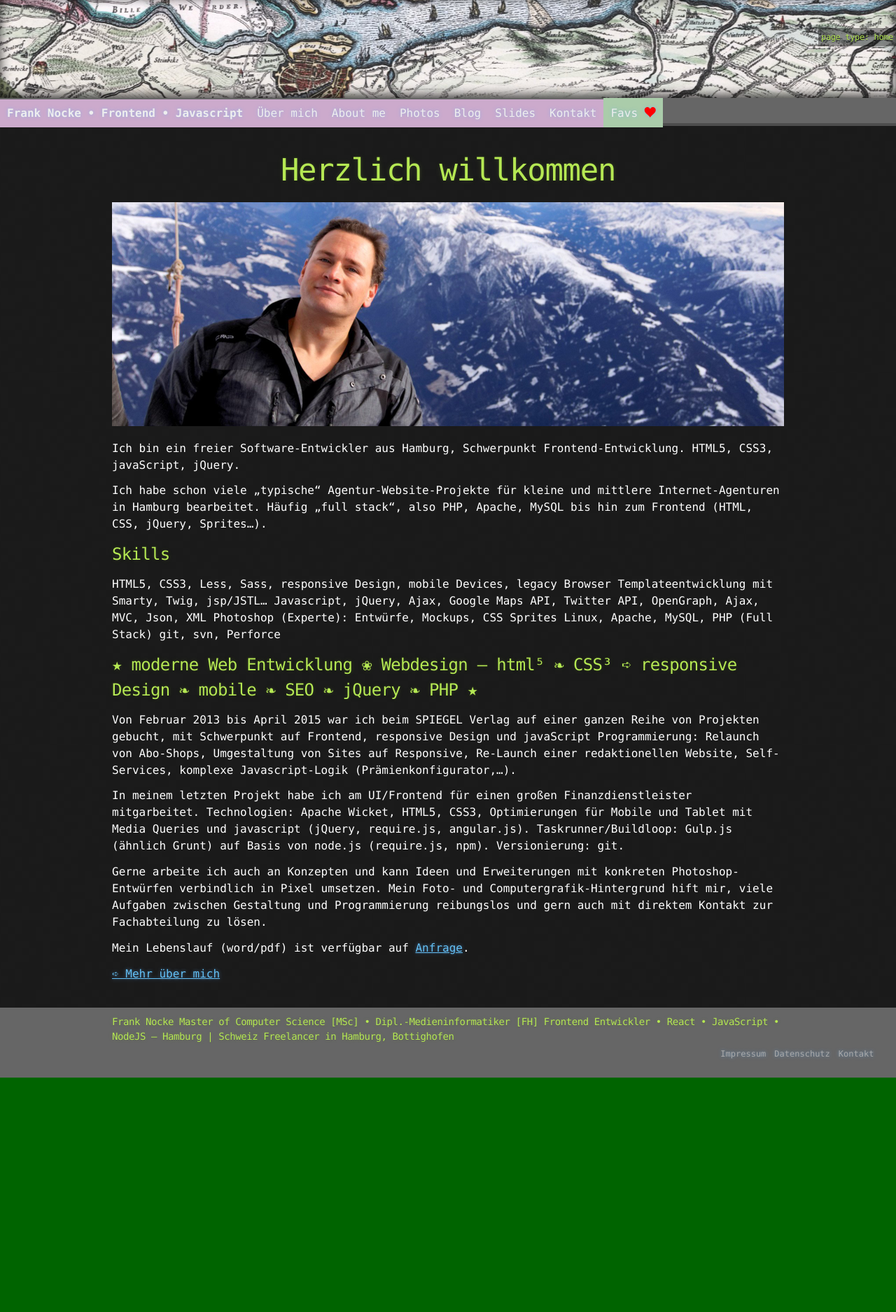
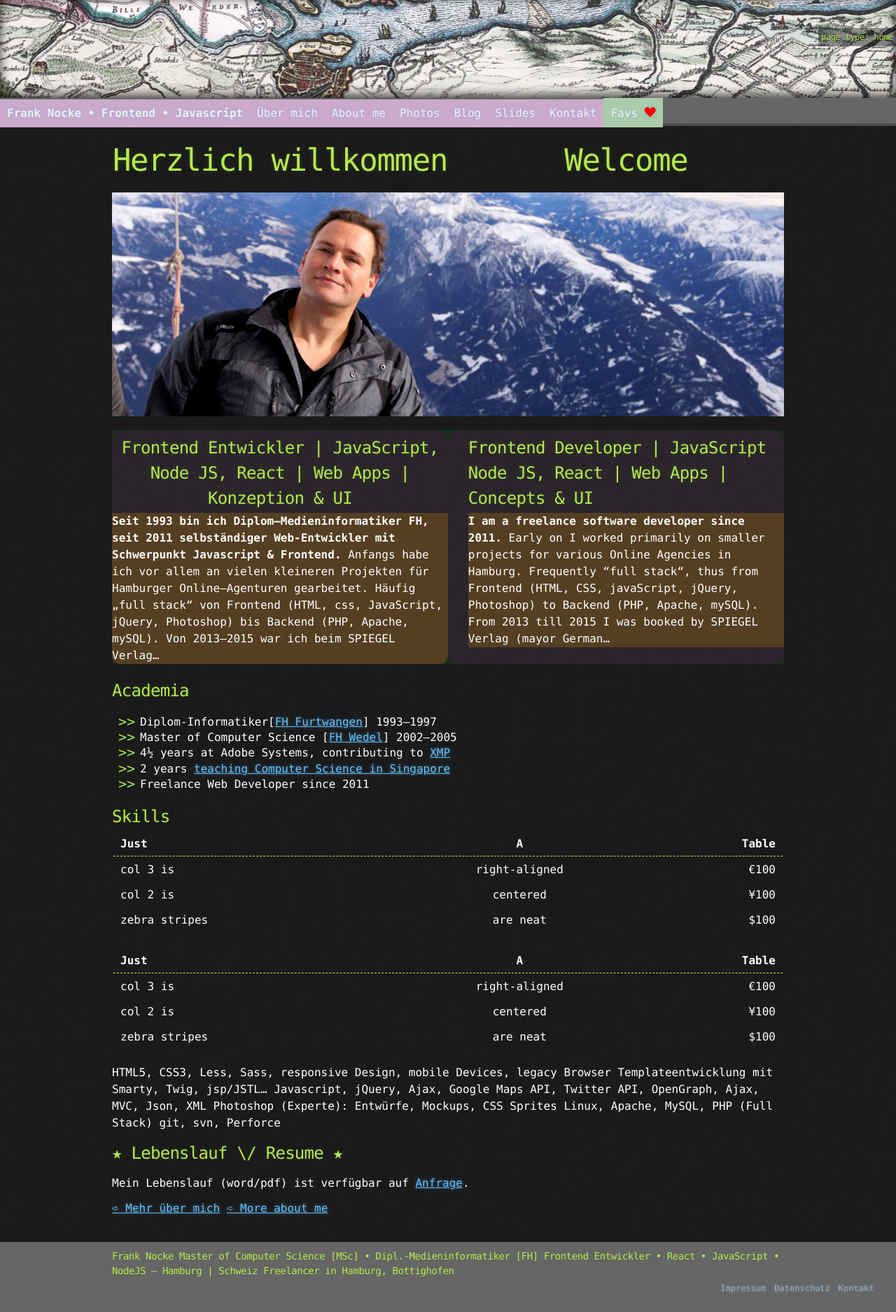
Before and after one commit to nocke/jekyll.nocke.de, a Jekyll site: the page built from index.md, in a window 1280 px wide. Shown: the whole page at 70% size. Built offline with Jekyll 4.4.1, drawn with Linux system fonts in a browser that asks for light colours; our own code applies the rules of GitHub Pages for plain Markdown files; before the commit the page ends 1540 px from its top, so only the background shows below that.

Commit message:
introMD done, pimping index page

```diff
--- /dev/null
+++ b/_includes/intro_DE.md
@@ -0,0 +1,7 @@
+**Seit 1993 bin ich Diplom–Medieninformatiker FH, seit 2011 selbständiger Web-Entwickler mit Schwerpunkt Javascript & Frontend.** Anfangs habe ich vor allem an vielen kleineren Projekten für Hamburger Online–Agenturen gearbeitet. Häufig „full stack“ von Frontend (HTML, css, JavaScript, jQuery, Photoshop) bis Backend (PHP, Apache, mySQL).
+
+Von 2013–2015 war ich beim SPIEGEL Verlag auf einer ganzen Reihe von Projekten gebucht: Relaunch von Abo–Shops, Websites, Mobilversionen bzw. Erweiterung auf Responsive.
+
+Seitdem arbeite ich überwiegend auf Javascript-Stacks: NodeJS, React (router, redux), gulp, webpack, ejs. ES6, teilweise ES7, teilweise Typescript. Ein Schwerpunkt liegt unverändert im Bereich styling/mobiler/responsive mit less, sass und stylus. An IDEs nutze ich bevorzugt Visual Studio Code und Netbeans unter Linux [Ubuntu MATE].
+
+Vor meiner Selbständigkeit habe ich 5 Jahre für Adobe C++ programmiert, einen Master of Computer Science an der FH Wedel draufgesetzt und 2 Jahre in Singapur einer Hochschule im Bereich Medieninformatik unterrichtet. In den 90ern habe ich intensiv Computer­grafik und Bildbearbeitung betrieben, und kann Ideen mit Photoshop schnell in Pixel umsetzen.. Dieser grafische Hintergrund hilft oft, konzeptionelle Fragen zwischen Programmierung, UI und Stake Holdern einfach und direkt zu lösen.
--- /dev/null
+++ b/_includes/intro_EN.md
@@ -0,0 +1,10 @@
+**I am a freelance software developer since 2011.** Early on I worked primarily on smaller projects for various Online Agencies in Hamburg. Frequently “full stack“, thus from Frontend (HTML, CSS, javaScript, jQuery, Photoshop) to Backend (PHP, Apache, mySQL).
+
+From 2013 till 2015 I was booked by SPIEGEL Verlag (mayor German news magazine) on a number of projects: Relauch of subscription-shops, marketing and editorial websites, premium configuration modules (complex javaScript). With focus on Frontend, Styling and Responsive Design.
+
+On my most recent projects I primarily worked on React JS Web Apps:
+Node JS, npm, gulp, webpack, react-router, redux, ejs, css (less/stylus/sass/jeet), ES6, partially Typescript. As IDEs I use Visual Studio Code and Netbeans unter Linux.
+
+Beside implementation I do like conceptual work and can deliver Photoshop designs and mockups for additional features. In the 90ies I worked a lot on computer graphics and compositing. This “pixelpushing background” often helps me, to reduce overhead between design and coding and clarify tasks directly with stake holders.
+
+In a permanent role I worked nearly 5 years for Adobe Systems and spent another two 2 years at a Polytechnic in Singapore teaching Media Computer Science.
--- a/_sass/column.sass
+++ b/_sass/column.sass
@@ -8,7 +8,7 @@
     display: table
     table-layout: fixed // don't fudge depending on content
     width: 100%
-    padding: 2% 0
+    padding: 0
 
     header
         display: table-header-group
--- a/_sass/component.sass
+++ b/_sass/component.sass
@@ -0,0 +1,20 @@
+
+
+body .bilingual
+  background: rgba(green, .2)
+
+  a
+    +radiusL
+    background: rgba(purple, .2)
+    overflow: hidden
+    text-overflow: ellipsis
+    &:hover, &:focus
+      background: rgba(white, .2)
+
+  // height limiter (can't do on table)
+  span
+    display: block
+    background: rgba(orange, .2)
+    //height: 12em
+    overflow: hidden
+    text-overflow: ellipsis
--- a/_sass/mixin.sass
+++ b/_sass/mixin.sass
@@ -6,6 +6,12 @@ $shadowTiny: 0 1px 1px rgba( black, .6)
 
 .shadow-tiny-text
   text-shadow: 0 .5px 1px rgba( black, .6)
+
+=radiusL()
+  border-radius: $radiusL
+
+=radiusS()
+  border-radius: $radiusS
 
 
 // have buttons jump out ------------------
--- a/_sass/variables.sass
+++ b/_sass/variables.sass
@@ -13,3 +13,6 @@ $grayLight: #eee
 
 $hackerGreen: #b5e853
 $hackerBlue:  #63c0f5
+
+$radiusL: 12px
+$radiusS: 4px
--- a/index.md
+++ b/index.md
@@ -1,18 +1,57 @@
 ---
 layout: home
+bodyclass: home
 ---
 
-# Herzlich willkommen
+<div class='multi-col'>
+    <div class='col h1 center zbounce1'>Herzlich willkommen</div>
+    <div class='col h1 center zdrop1'>Welcome</div>
+</div>
 
 ![Frank Nocke](img/frank-nocke/frank-nocke-portrait-ballon.jpg){:class="img-responsive"}
 
-Ich bin ein freier Software-Entwickler aus Hamburg, Schwerpunkt Frontend-Entwicklung. HTML5, CSS3, javaScript, jQuery.
+{% capture introDE %}{% include intro_DE.md %}{% endcapture %}
+{% capture introEN %}{% include intro_EN.md %}{% endcapture %}
 
-<!-- TODO → English Version -->
+<section class='multi-col bilingual'>
+    <a lang='de' href='{% link _pages/werdegang-deutsch.md %}' class='col plain'>
+        <h1 class='h2'>Frontend Entwickler | JavaScript, Node JS, React | Web Apps | Konzeption & UI</h1>
+        <span markdown='1'>
+            {{ introDE | truncatewords: 50 }}
+        </span>
+    </a>
+    <a lang='de' href='{% link _pages/resume-english.md %}' class='col plain'>
+        <h2>Frontend Developer | JavaScript Node JS, React | Web Apps | Concepts & UI</h2>
+        <span markdown='1'>
+            {{ introEN | truncatewords: 50 }}
+        </span>
+    </a>
 
-Ich habe schon viele „typische“ Agentur-Website-Projekte für kleine und mittlere Internet-Agenturen in Hamburg bearbeitet. Häufig „full stack“, also PHP, Apache, MySQL bis hin zum Frontend (HTML, CSS, jQuery, Sprites…).
+</section>
+
+
+## Academia
+
+* Diplom-Informatiker[[FH Furtwangen](https://www.hs-furtwangen.de/studierende/fakultaeten/digitale-medien/medieninformatik-bsc.html)] 1993–1997
+* Master of Computer Science [[FH Wedel](http://www.fh-wedel.de/)] 2002–2005
+* 4½ years at Adobe Systems, contributing to [XMP](http://www.adobe.com/products/xmp.html)
+* 2 years [teaching Computer Science in Singapore](http://www.np.edu.sg/ict/Pages/default.aspx)
+* Freelance Web Developer since 2011
 
 ## Skills
+
+| Just          | A             | Table |
+| ------------- |:-------------:| -----:|
+| col 3 is      | right-aligned | €100  |
+| col 2 is      | centered      | ¥100  |
+| zebra stripes | are neat      | $100  |
+
+| Just          | A             | Table |
+| ------------- |:-------------:| -----:|
+| col 3 is      | right-aligned | €100  |
+| col 2 is      | centered      | ¥100  |
+| zebra stripes | are neat      | $100  |
+
 
 HTML5, CSS3, Less, Sass,
 responsive Design, mobile Devices, legacy Browser
@@ -23,16 +62,9 @@ Linux, Apache, MySQL, PHP (Full Stack)
 git, svn, Perforce
 
 
-## ★ moderne Web Entwicklung ❀ Webdesign  —  html⁵ ❧ CSS³ ➪ responsive Design ❧  mobile ❧ SEO ❧  jQuery ❧ PHP ★
-
-Von Februar 2013 bis April 2015 war ich beim SPIEGEL Verlag auf einer ganzen Reihe von Projekten gebucht, mit Schwerpunkt auf  Frontend, responsive Design und javaScript Programmierung: Relaunch von Abo-Shops, Umgestaltung von Sites auf Responsive, Re-Launch einer redaktionellen Website, Self-Services, komplexe Javascript-Logik (Prämienkonfigurator,…).
-
-In meinem letzten Projekt habe ich am UI/Frontend für einen großen Finanzdienstleister mitgarbeitet. Technologien: Apache Wicket, HTML5, CSS3, Optimierungen für Mobile und Tablet mit Media Queries und javascript (jQuery, require.js, angular.js). Taskrunner/Buildloop: Gulp.js (ähnlich Grunt) auf Basis von node.js (require.js, npm). Versionierung: git.
-
-Gerne arbeite ich auch an Konzepten und kann Ideen und Erweiterungen mit konkreten Photoshop-Entwürfen verbindlich in Pixel umsetzen. Mein Foto- und Computergrafik-Hintergrund hift mir, viele Aufgaben zwischen Gestaltung und Programmierung reibungslos und gern auch mit direktem Kontakt zur Fachabteilung zu lösen.
-
-
+## ★ Lebenslauf \/ Resume ★
 
 Mein Lebenslauf (word/pdf) ist verfügbar auf <a href='/kontakt/'>Anfrage</a>.
 
 [➪ Mehr über mich]({% link _pages/werdegang-deutsch.md %})
+[➪ More about me]({% link _pages/resume-english.md %})
```
